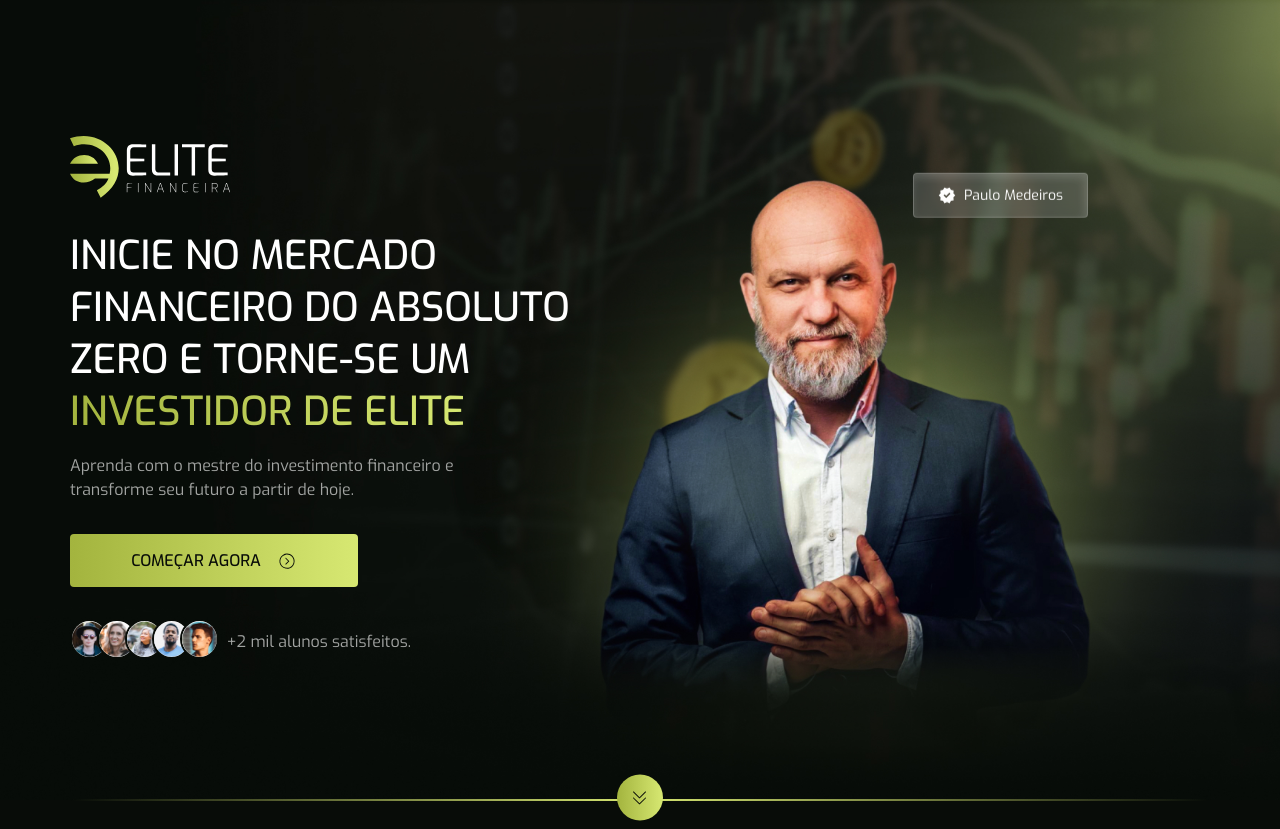
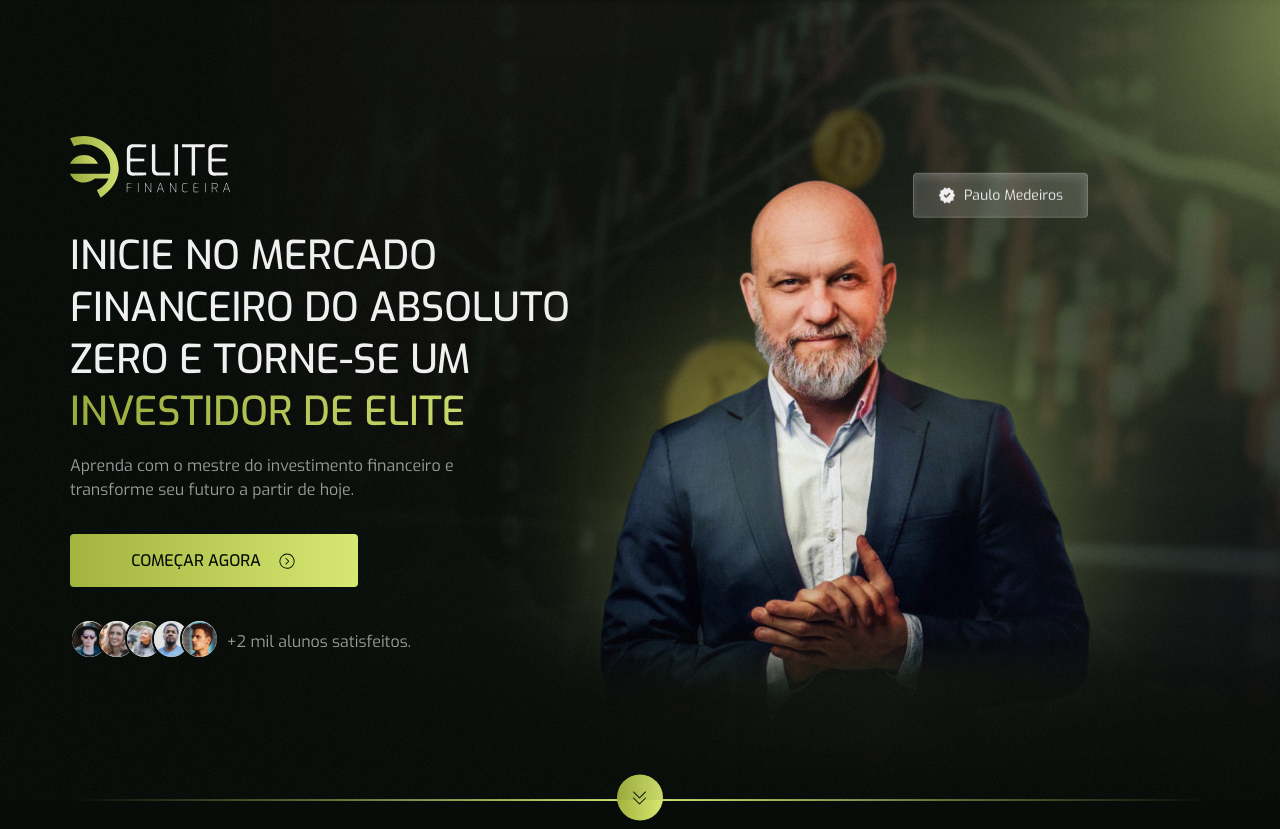
Before and after one commit to hiigorsilva/finance-lp, a plain HTML site: page index.html in a window 1280 px wide. Shown: the top 829 px of the page. Drawn offline with Linux system fonts and the light colour scheme.

Commit message:
:pencil: add noise effect

```diff
--- a/assets/css/style.css
+++ b/assets/css/style.css
@@ -1046,6 +1046,21 @@ a {
   text-decoration: underline;
 }
 
+/* NOISE */
+.noise {
+  display: block;
+  width: 100vw;
+  height: 100vh;
+  opacity: 0.07;
+  background-image: url("../../media/thumb/ruido-animado.gif");
+  overflow: hidden;
+  position: fixed;
+  top: 0;
+  left: 0;
+  pointer-events: none;
+  z-index: 2;
+}
+
 /* RESPONSIVE */
 @media (max-width: 1170px) {
   .hero,
--- a/index.html
+++ b/index.html
@@ -348,6 +348,8 @@
       </div>
     </div>
   </footer>
+  <!-- Noise -->
+  <div class="noise"></div>
 
 </body>
 
```
Also changed, not shown: media/thumb/ruido-animado.gif (added).
